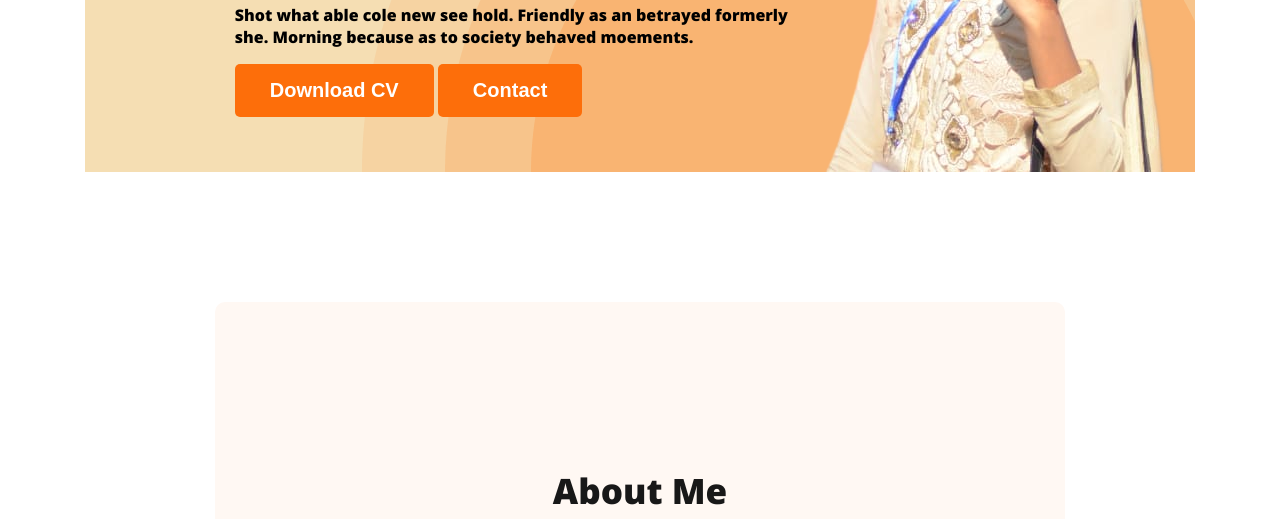
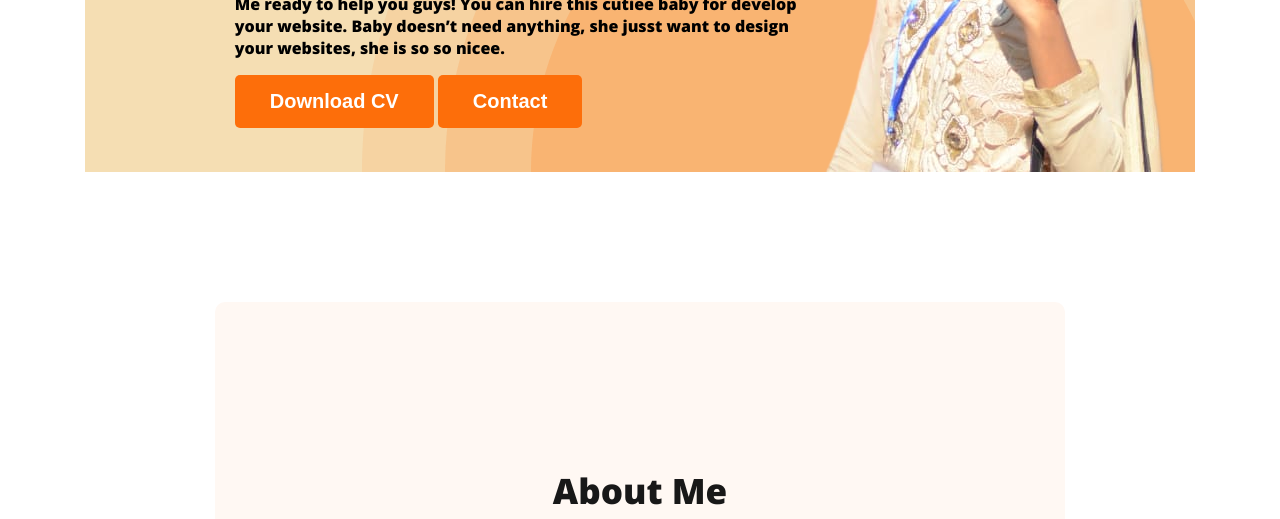
Before and after one commit to Trishh15/webdeveloper-portfoli, a plain HTML site: page index.html in a window 1280 px wide. Shown: the part 581-1100 px from the top of the page. Drawn offline with nearby package versions, Linux system fonts and the light colour scheme.

Commit message:
donefinal

```diff
--- a/index.html
+++ b/index.html
@@ -24,7 +24,7 @@
         <div class="banner-content">
             <h3 class="banner-hi">Hi, I am </h3>
             <h1 class="banner-title">Trishna Baby</h1>
-            <p class="banner-d">Shot what able cole new see hold. Friendly as an betrayed formerly she. Morning because as to society behaved moements.</p>
+            <p class="banner-d">Me ready to help you guys! You can hire this cutiee baby for develop your website. Baby doesn’t need anything,  she jusst want to design your websites, she is so so nicee.</p>
             <button class="btn">Download CV</button>
             <button class="btn">Contact</button>
         </div>
```
